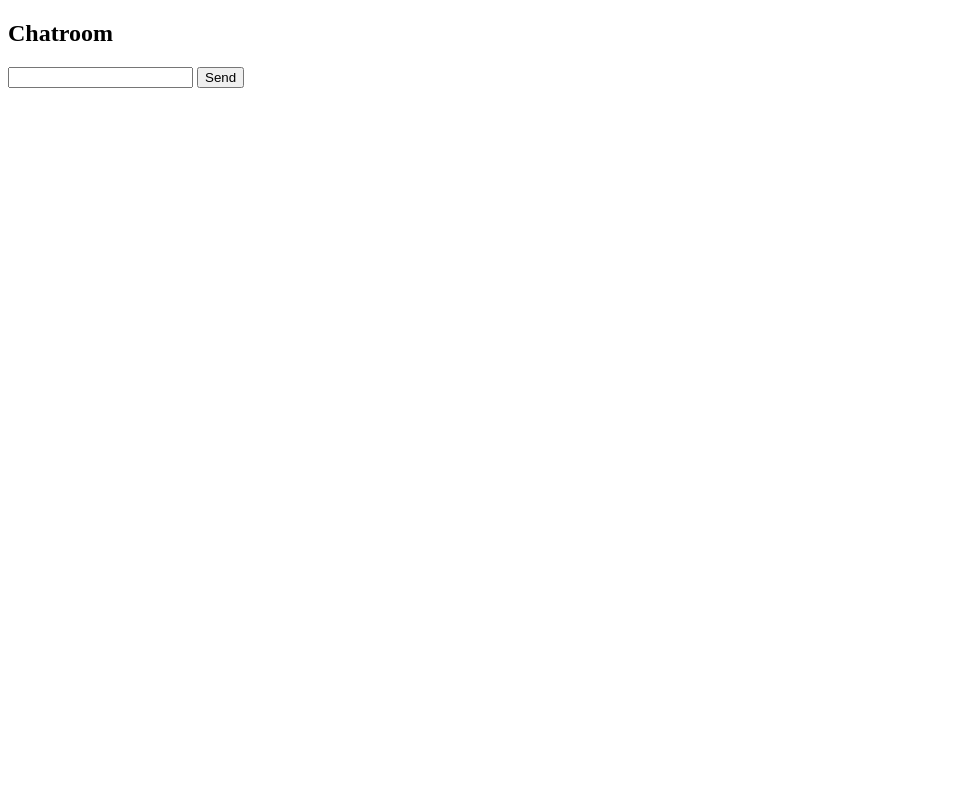
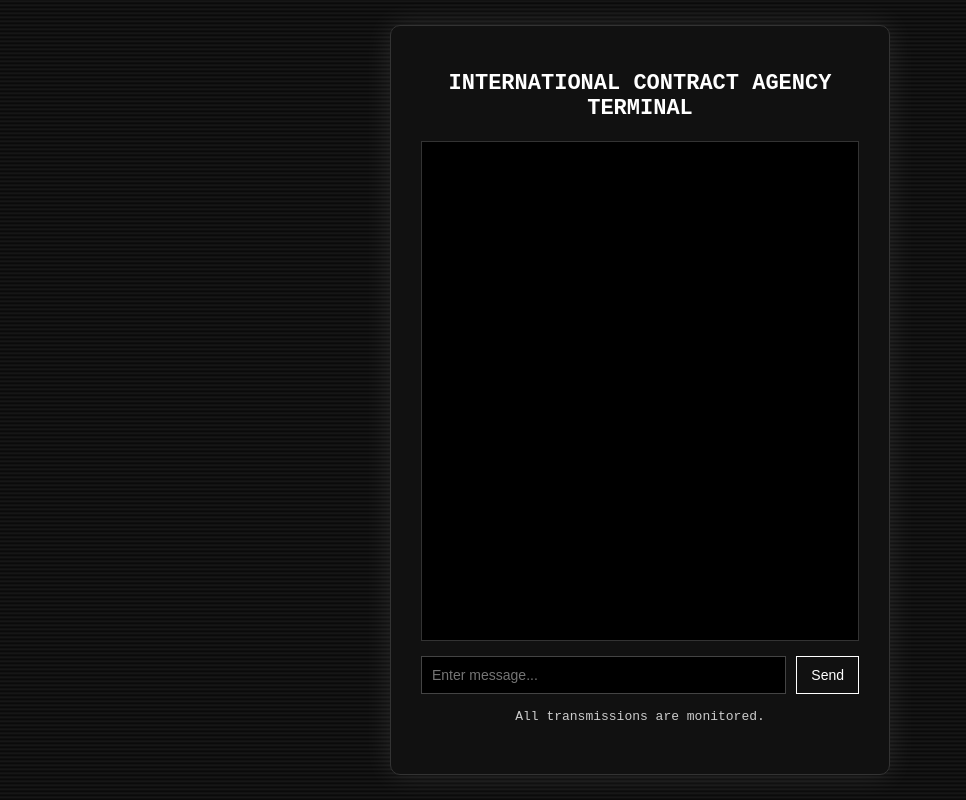
Before and after one commit to 1247E/icadatabaseofficial, a website: page public/chat.html in a window 1280 px wide. Shown: the whole page, without its empty margins (0-966 px from the left). Drawn offline with nearby package versions, Linux system fonts and the light colour scheme; no server answers.

Commit message:
Update chat.html

```diff
--- a/public/chat.html
+++ b/public/chat.html
@@ -1,20 +1,138 @@
-<!-- public/chat.html -->
 <!DOCTYPE html>
-<html>
+<html lang="en">
 <head>
-  <title>Chatroom</title>
+  <meta charset="UTF-8">
+  <title>Contract Terminal</title>
   <style>
-    #messages { list-style: none; padding: 0; }
-    #messages li { margin-bottom: 10px; }
+    * {
+      box-sizing: border-box;
+    }
+
+      body {
+        background-color: #0a0a0a;
+        color: #ffffff;
+        font-family: 'Courier New', monospace;
+        margin: 0;
+        padding: 0;
+        height: 100vh;
+        display: flex;
+        justify-content: center;
+        align-items: center;
+
+        background-image:
+          repeating-linear-gradient(
+            0deg,
+            rgba(255, 255, 255, 0.05),
+            rgba(255, 255, 255, 0.05) 1px,
+            transparent 1px,
+            transparent 3px
+          );
+        background-size: 100% 4px; /* control line spacing */
+        animation: moveLines 3s linear infinite;
+      }
+
+      @keyframes moveLines {
+        from {
+          background-position: 0 0;
+        }
+        to {
+          background-position: 0 50px;
+        }
+      }
+
+    .terminal-box {
+      background-color: #111;
+      border: 1px solid #333;
+      border-radius: 10px;
+      padding: 30px;
+      max-width: 500px;
+      width: 100%;
+      box-shadow: 0 0 30px rgba(255, 255, 255, 0.1);
+    }
+
+    .terminal-box h1 {
+      font-size: 22px;
+      text-align: center;
+      margin-bottom: 10px;
+      text-transform: uppercase;
+      color: #fff;
+    }
+
+    .terminal-box p {
+      font-size: 13px;
+      text-align: center;
+      color: #ccc;
+      margin-bottom: 20px;
+    }
+
+    #messages {
+      height: 500px;
+      overflow-y: auto;
+      background: #000;
+      border: 1px solid #333;
+      padding: 10px;
+      font-size: 13px;
+      margin-bottom: 15px;
+      list-style: none;
+      white-space: pre-wrap;
+      color: rgb(255, 255, 255);
+    }
+
+    form {
+      display: flex;
+      gap: 10px;
+    }
+
+    input[type="text"] {
+      flex: 1;
+      padding: 10px;
+      background: #000;
+      border: 1px solid #444;
+      color: #fff;
+      font-size: 14px;
+      outline: none;
+    }
+
+    button {
+      background: transparent;
+      border: 1px solid #fff;
+      padding: 10px 14px;
+      color: #fff;
+      font-size: 14px;
+      cursor: pointer;
+      transition: background 0.3s;
+      display: flex;
+      align-items: center;
+      gap: 6px;
+    }
+
+    button:hover {
+      background-color: #222;
+    }
+
+    .small {
+      font-size: 10px;
+      color: #888;
+      text-align: center;
+      margin-top: 15px;
+    }
   </style>
 </head>
 <body>
-  <h2>Chatroom</h2>
-  <ul id="messages"></ul>
-  <form id="messageForm">
-    <input id="messageInput" autocomplete="off" />
-    <button>Send</button>
-  </form>
+  <div class="terminal-box">
+    <h1>International Contract Agency Terminal</h1>
+    <p></p>
+
+    <ul id="messages"></ul>
+
+    <form id="messageForm">
+      <!-- Fixed: Added type="text" to apply styling -->
+      <input id="messageInput" type="text" autocomplete="off" placeholder="Enter message..." />
+      <button type="submit">Send</button>
+    </form>
+
+    <p class="small">All transmissions are monitored.</p>
+  </div>
 
   <script src="/socket.io/socket.io.js"></script>
   <script src="script.js"></script>
```
